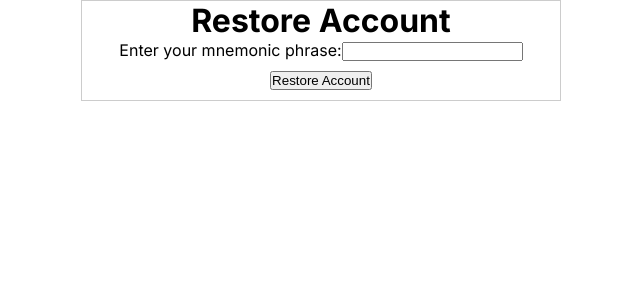
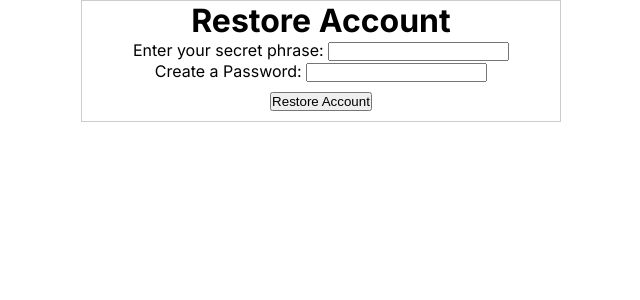
Before and after one commit to BilalHussainDev/crypto-wallet, a Next.js app: page /restore-account in a window 1280 px wide. Shown: the top 300 px of the page, without its empty margins (319-959 px from the left). Built offline with nearby package versions, Linux system fonts and the light colour scheme.

Commit message:
Create Function to Store Key

```diff
--- a/app/restore-account/page.js
+++ b/app/restore-account/page.js
@@ -6,6 +6,7 @@ import { getAccountFromMnemonic } from "@/utils/mnemonic";
 
 const RestoreAccount = () => {
   const [mnemonic, setMnemonic] = useState("");
+  const [password, setPassword] = useState("");
   const router = useRouter();
 
   const handleMnemonicSubmit = (e) => {
@@ -18,15 +19,26 @@ const RestoreAccount = () => {
     <div>
       <h1>Restore Account</h1>
       <form onSubmit={handleMnemonicSubmit}>
-        <label>
-          Enter your mnemonic phrase:
+        <p>
+          <label htmlFor="phrase">Enter your secret phrase: </label>
           <input
             type="text"
+            id="phrase"
             value={mnemonic}
             onChange={(e) => setMnemonic(e.target.value)}
             required
           />
-        </label>
+        </p>
+        <p>
+          <label htmlFor="password">Create a Password: </label>
+          <input
+            type="password"
+            id="password"
+            value={password}
+            onChange={(e) => setPassword(e.target.value)}
+            required
+          />
+        </p>
         <button type="submit">Restore Account</button>
       </form>
     </div>
```
Also changed, not shown: app/create-account/page.js (+6 -24 lines), utils/storage.js (added, +22 -0 lines), utils/web3.js (deleted, +0 -10 lines).
